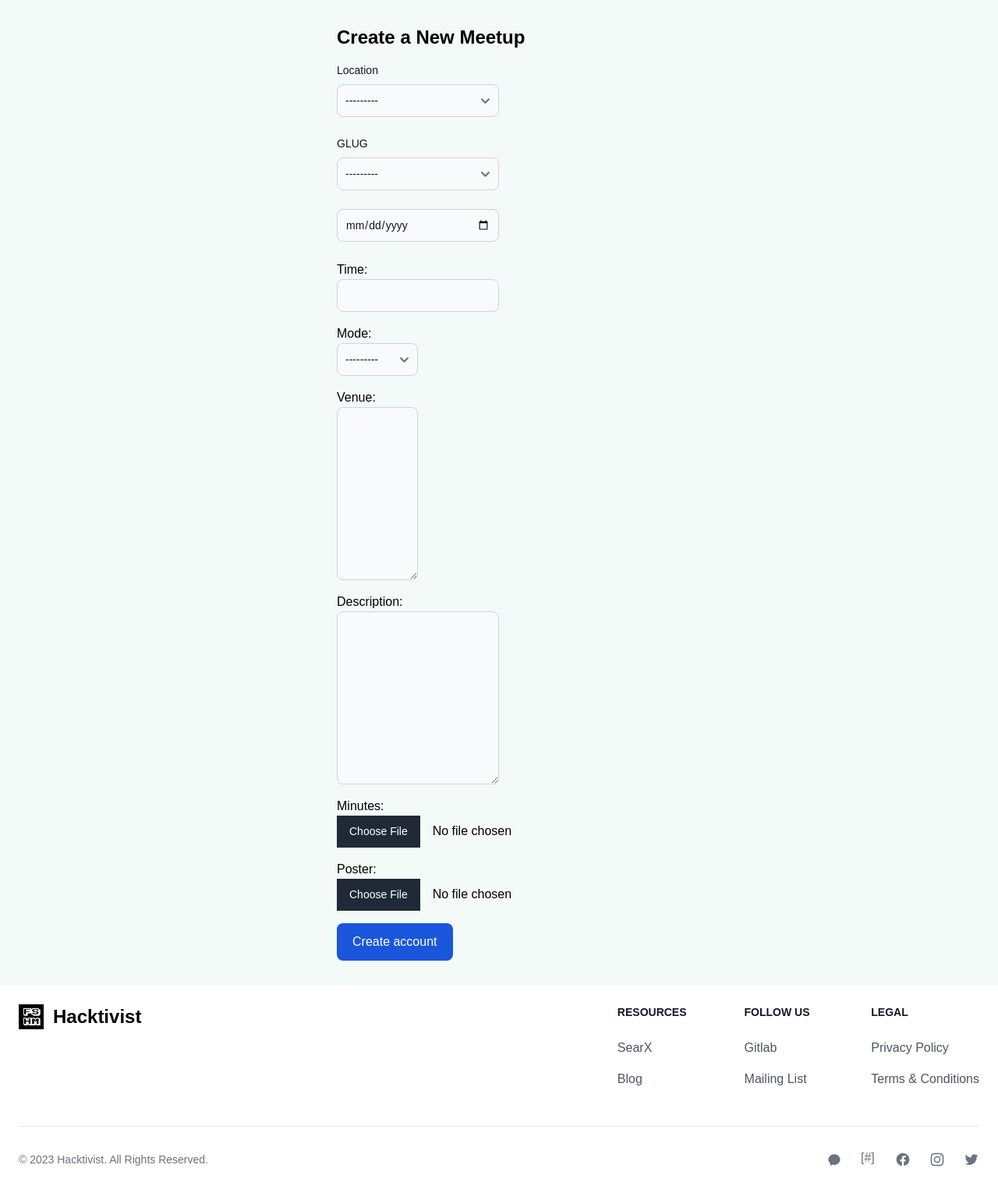
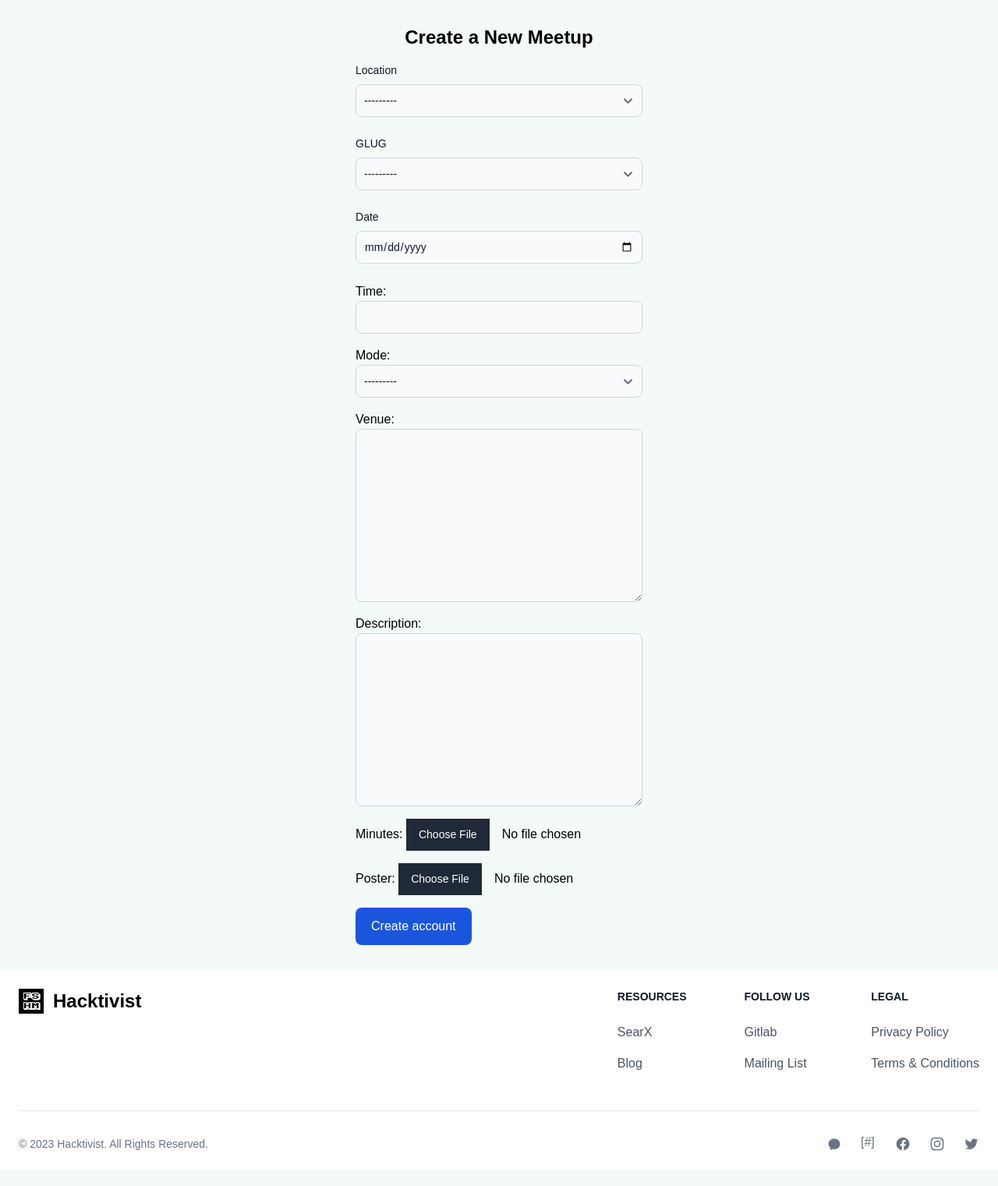
Before and after one commit to juandavid24w/htj79, a Django app: template meetups/templates/create_meetup.html in a window 1280 px wide. Shown: the part 64-1585 px from the top of the page at 78% size. After the commit the page ends 1540 px from the top, so only its background shows below. Run offline with Django 5.2, Linux system fonts and the light colour scheme; the template is opened without the code that fills it: values that come from a table or form of the project are taken from there, others are empty; a user stored in the database is signed in; tables that the repository leaves empty hold one stand-in row (values such as "Sample post"); style sheets or scripts are compiled from the project's sources.

Commit message:
Added styles

```diff
--- a/meetups/forms.py
+++ b/meetups/forms.py
@@ -4,12 +4,14 @@ from django.core import validators
 from glug.models import GLUG
 from hacktivist.models import Locations
 from meetups.models import Meetups
-
 class MeetupForm(forms.ModelForm):
     location = forms.ModelChoiceField(
         queryset=Locations.objects.all(),
-        label= 'Location',
-        help_text='Select the location where the meetup will take place.'
+        widget=forms.Select(
+                attrs={
+                    "class": "bg-gray-50 border border-gray-300 text-gray-900 text-sm rounded-lg focus:ring-blue-500 focus:border-blue-500 block w-full p-2.5 dark:bg-gray-700 dark:border-gray-600 dark:placeholder-gray-400 dark:text-white dark:focus:ring-blue-500 dark:focus:border-blue-500"
+                })
+
     )
     glug = forms.ModelChoiceField(
             label="",
@@ -22,7 +24,7 @@ class MeetupForm(forms.ModelForm):
             )
         )
     date = forms.DateField(
-            widget=widgets.DateInput(attrs={'type': 'date'}),
+            widget=widgets.DateInput(attrs={'type': 'date', "class": "bg-gray-50 border border-gray-300 text-gray-900 text-sm rounded-lg focus:ring-blue-500 focus:border-blue-500 block w-full p-2.5 dark:bg-gray-700 dark:border-gray-600 dark:placeholder-gray-400 dark:text-white dark:focus:ring-blue-500 dark:focus:border-blue-500"}),
         )
     time = forms.TimeField()
     minutes= forms.TextInput(
--- a/meetups/templates/create_meetup.html
+++ b/meetups/templates/create_meetup.html
@@ -55,10 +55,10 @@
 </button></div>
 
 </form> -->
-
-<div class="max-w-md mx-auto p-4">
-    <h1 class="text-2xl font-semibold mb-4">Create a New Meetup</h1>
-    <form method="post">
+<!--
+<div class="max-w-md p-4 ">
+    <h1 class="text-2xl font-semibold mb-4">Create a New Meetup</h1> -->
+    <!-- <form method="post" >
         {% csrf_token %}
         {% if form.errors %}
             <div class="text-red-500">
@@ -117,11 +117,75 @@
             {{ form.poster}}
         </div>
 
-        <!-- Add similar code for other form fields -->
+        Add similar code for other form fields
         <button type="submit" class="text-white font-medium rounded-lg text-base px-5 py-3 w-full sm:w-auto text-center bg-blue-700">
             <span class="flex justify-center items-center">Create account</span>
         </button>
+    </form> -->
+<!-- </div> -->
+
+
+
+<div class="flex justify-center min-h-screen">
+    <div class="max-w-md p-4">
+        <h1 class="flex justify-center text-2xl font-semibold mb-4">Create a New Meetup</h1>
+        <form method="post">
+
+            {% csrf_token %}
+
+        <div class="mb-4 w-full">
+            <div class="mb-6">
+                <label
+                  for="glug"
+                  class="block mb-2 text-sm font-medium text-gray-900 dark:text-white"
+                  >Location</label>
+            {{ form.location }}
+        </div>
+        <div class="mb-6">
+            <label
+              for="glug"
+              class="block mb-2 text-sm font-medium text-gray-900 dark:text-white"
+              >GLUG</label>
+            {{ form.glug }}
+        </div>
+        <div class="mb-6">
+            <label
+              for="glug"
+              class="block mb-2 text-sm font-medium text-gray-900 dark:text-white"
+              >Date</label>
+            {{ form.date }}
+        </div>
+        <div class="mb-4">
+            {{ form.time.label_tag }}
+            {{ form.time }}
+        </div>
+        <div class="mb-4 w-full ">
+            {{ form.mode.label_tag }}
+            {{ form.mode }}
+        </div>
+        <div class="mb-4 w-full">
+            {{ form.venue.label_tag }}
+            {{ form.venue}}
+        </div>
+        <div class="mb-4">
+            {{ form.description.label_tag }}
+            {{ form.description }}
+        </div>
+        <div class="mb-4">
+            {{ form.minutes.label_tag }}
+            {{ form.minutes }}
+        </div>
+        <div class="mb-4">
+            {{ form.poster.label_tag }}
+            {{ form.poster}}
+        </div>
+
+        <!-- Add similar code for other form fields -->
+        <button type="submit" class="text-white font-medium rounded-lg text-base px-5 py-3 w-full sm:w-auto text-center bg-blue-700">
+            <span class="flex justify-center ">Create account</span>
+        </button>
     </form>
+    </div>
 </div>
 
 
--- a/meetups/templates/meetup_forms.html
+++ b/meetups/templates/meetup_forms.html
@@ -55,6 +55,9 @@
             </svg>
         </a>
     </div>
-    <a href="{% url 'meetups_create' %}">Create a Meetup</a>
+    <a href="{% url 'meetups_create' %}">
+    <button type="submit" class="text-white font-bold rounded-lg text-base px-5 py-3 w-full sm:w-auto text-center bg-blue-700">
+        <span class="flex justify-center ">Create account</span></a>
+    </button>
 </div>
 {%endblock %}
--- a/member/templates/step2.html
+++ b/member/templates/step2.html
@@ -191,8 +191,7 @@
     <label
       for="glug"
       class="block mb-2 text-sm font-medium text-gray-900 dark:text-white"
-      >GLUG</label
-    >
+      >GLUG</label>
     {{form.glug}}
   </div>
   <div class="mb-6">
```
